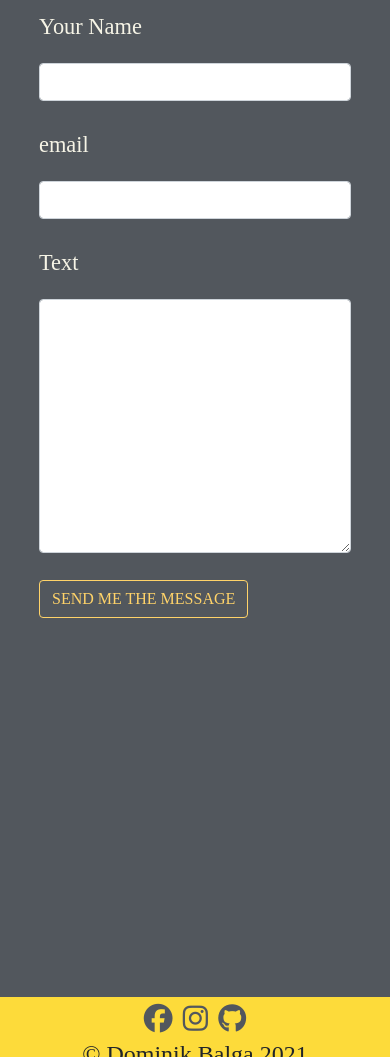
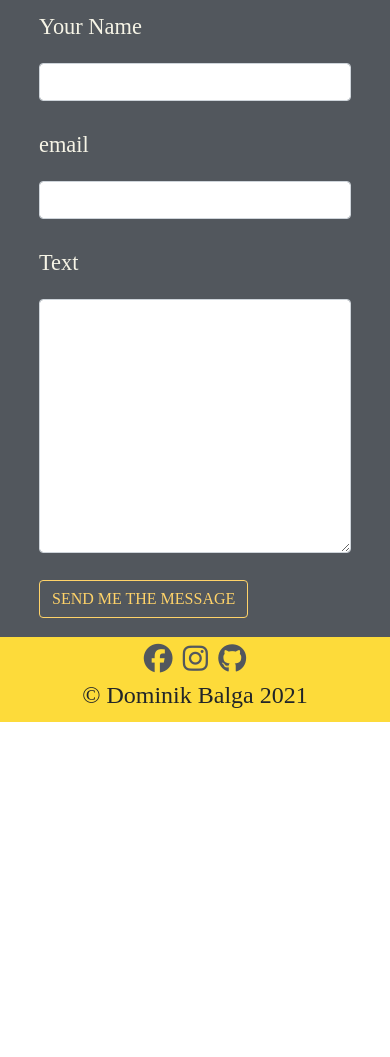
Before and after one commit to DominikBalga/MyPersonalSite, a Flask app: page /contact-me in a window 390 px wide. Shown: the part 424-1481 px from the top of the page. Run offline with Flask 2, Linux system fonts and the light colour scheme; some libraries are stand-ins or nearby versions; some web fonts are replaced.

Commit message:
scale fix on mobile phones

```diff
--- a/static/css/styles.css
+++ b/static/css/styles.css
@@ -128,6 +128,3 @@ background-color: #52575d;
 .content-mobile{
 display: none;
 }
-@media screen and (max-width: 768px) {
-.content-mobile {display: block;}
-}
```
